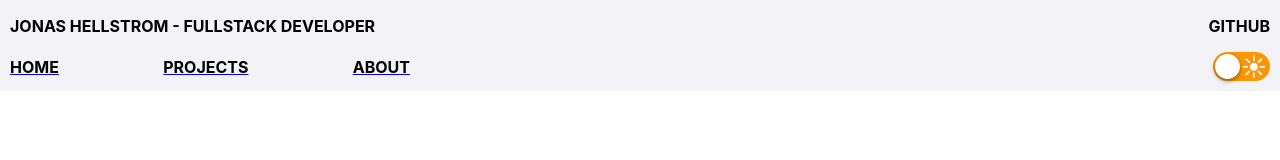
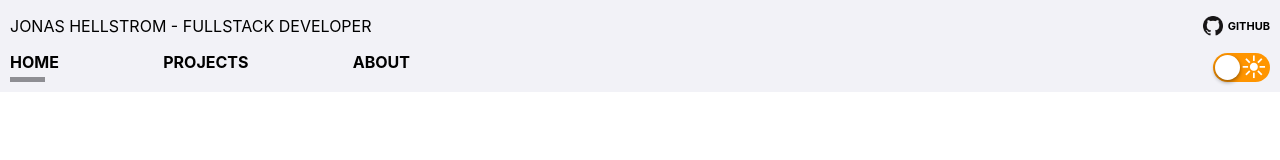
Before and after one commit to jonashellstrom/website, a React (Create React App) app: page / in a window 1280 px wide. Shown: the top 160 px of the page. Built offline with nearby package versions, Linux system fonts and the light colour scheme.

Commit message:
components(navbar): navbar links with active highlights, github link

```diff
--- a/package.json
+++ b/package.json
@@ -13,6 +13,7 @@
     "react-dom": "17.0.2",
     "react-router-dom": "5.2.0",
     "react-scripts": "4.0.3",
+    "rebass": "4.0.7",
     "styled-system": "5.1.5",
     "typescript": "4.3.5",
     "web-vitals": "1.1.2"
@@ -23,6 +24,7 @@
     "@types/react": "17.0.14",
     "@types/react-dom": "17.0.9",
     "@types/react-router-dom": "5.1.8",
+    "@types/rebass": "4.0.9",
     "@types/styled-system": "5.1.12"
   },
   "scripts": {
--- /dev/null
+++ b/src/components/navbar/GitHubLink.tsx
@@ -0,0 +1,48 @@
+import React from "react"
+import { Box } from "rebass"
+import { useTheme } from "@emotion/react"
+
+import { Appearance } from "../../theme"
+import GitHubMark from "../../assets/GitHub-Mark-64px.png"
+import GitHubMarkLight from "../../assets/GitHub-Mark-Light-64px.png"
+
+const GITHUB_URL = "https://github.com/jonashellstrom"
+
+export const GitHubLink: React.FC<{ appearance: Appearance }> = ({
+  appearance,
+}) => {
+  const { colors, fonts } = useTheme()
+
+  return (
+    <a
+      href={GITHUB_URL}
+      target="_blank"
+      rel="noreferrer"
+      style={{ textDecoration: "none" }}
+    >
+      <Box
+        sx={{
+          display: "flex",
+          flexDirection: "row",
+          alignItems: "center",
+          height: "25px",
+        }}
+      >
+        <img
+          src={appearance === "dark" ? GitHubMarkLight : GitHubMark}
+          alt="GitHub Mark"
+          style={{ width: "20px", height: "20px", marginRight: "5px" }}
+        />
+        <p
+          style={{
+            color: colors.primary,
+            fontWeight: "bold",
+            fontSize: fonts.sizes.bodySmall,
+          }}
+        >
+          GITHUB
+        </p>
+      </Box>
+    </a>
+  )
+}
--- /dev/null
+++ b/src/components/navbar/NavBarLink.tsx
@@ -0,0 +1,35 @@
+import React from "react"
+import { Box } from "rebass"
+import { useTheme } from "@emotion/react"
+import { Link, useLocation } from "react-router-dom"
+
+export const NavBarLink: React.FC<{ linkTo: string }> = ({
+  linkTo,
+  children,
+}) => {
+  const { colors } = useTheme()
+  const { pathname } = useLocation()
+  return (
+    <Link to={linkTo} style={{ textDecoration: "none" }}>
+      <Box
+        sx={{
+          color: colors.primary,
+          fontWeight: "bold",
+          display: "flex",
+          flexDirection: "column",
+          alignItems: "flex-start",
+        }}
+      >
+        {children}
+        <Box
+          sx={{
+            marginTop: "5px",
+            backgroundColor: pathname === linkTo ? colors.gray : "transparent",
+            height: "5px",
+            width: "35px",
+          }}
+        />
+      </Box>
+    </Link>
+  )
+}
--- a/src/components/navbar/index.tsx
+++ b/src/components/navbar/index.tsx
@@ -1,9 +1,26 @@
+import React from "react"
 import { useTheme } from "@emotion/react"
-import React from "react"
-import { Link } from "react-router-dom"
+import { Box } from "rebass"
+
 import { Appearance } from "../../theme"
-import Box from "../layouts"
 import ToggleSwitch from "../toggle-switch"
+import { NavBarLink } from "./NavBarLink"
+import { GitHubLink } from "./GitHubLink"
+
+const NAVBAR_ITEMS: Array<{ linkTo: string; title: string }> = [
+  {
+    linkTo: "/",
+    title: "Home",
+  },
+  {
+    linkTo: "/projects",
+    title: "Projects",
+  },
+  {
+    linkTo: "/about",
+    title: "About",
+  },
+]
 
 type NavBarProps = {
   appearance: Appearance
@@ -30,37 +47,49 @@ export const NavBar: React.FC<NavBarProps> = ({
         paddingBottom: "10px",
       }}
     >
-      <div
+      <Box
         style={{
+          display: "flex",
+          flexDirection: "column",
           paddingLeft: "10px",
           paddingRight: "10px",
         }}
       >
-        <Box fontWeight="bold">
-          <p>JONAS HELLSTROM - FULLSTACK DEVELOPER</p>
-          <p>GITHUB</p>
+        <Box
+          sx={{
+            display: "flex",
+            flexDirection: "row",
+            alignItems: "center",
+            justifyContent: "space-between",
+            fontWeight: "bold",
+          }}
+        >
+          <p style={{ fontWeight: "lighter" }}>
+            JONAS HELLSTROM - FULLSTACK DEVELOPER
+          </p>
+          <GitHubLink appearance={appearance} />
         </Box>
-        <Box>
+        <Box
+          style={{
+            display: "flex",
+            flexDirection: "row",
+            alignItems: "center",
+            justifyContent: "space-between",
+          }}
+        >
           <Box
-            flexDirection={"row"}
-            justifyContent="space-between"
-            width={["400px"]}
+            sx={{
+              display: "flex",
+              flexDirection: "row",
+              justifyContent: "space-between",
+              width: ["400px"],
+            }}
           >
-            <Link to="/">
-              <Box style={{ color: theme.colors.primary, fontWeight: "bold" }}>
-                HOME
-              </Box>
-            </Link>
-            <Link to="/projects">
-              <Box style={{ color: theme.colors.primary, fontWeight: "bold" }}>
-                PROJECTS
-              </Box>
-            </Link>
-            <Link to="/about">
-              <Box style={{ color: theme.colors.primary, fontWeight: "bold" }}>
-                ABOUT
-              </Box>
-            </Link>
+            {NAVBAR_ITEMS.map((item) => (
+              <NavBarLink linkTo={item.linkTo}>
+                {item.title.toUpperCase()}
+              </NavBarLink>
+            ))}
           </Box>
           <ToggleSwitch
             name="appearance"
@@ -70,7 +99,7 @@ export const NavBar: React.FC<NavBarProps> = ({
             labels={["☾", "☀"]}
           />
         </Box>
-      </div>
+      </Box>
     </nav>
   )
 }
```
Also changed, not shown: 1 other file (tests, documents, lock files or other folders).
